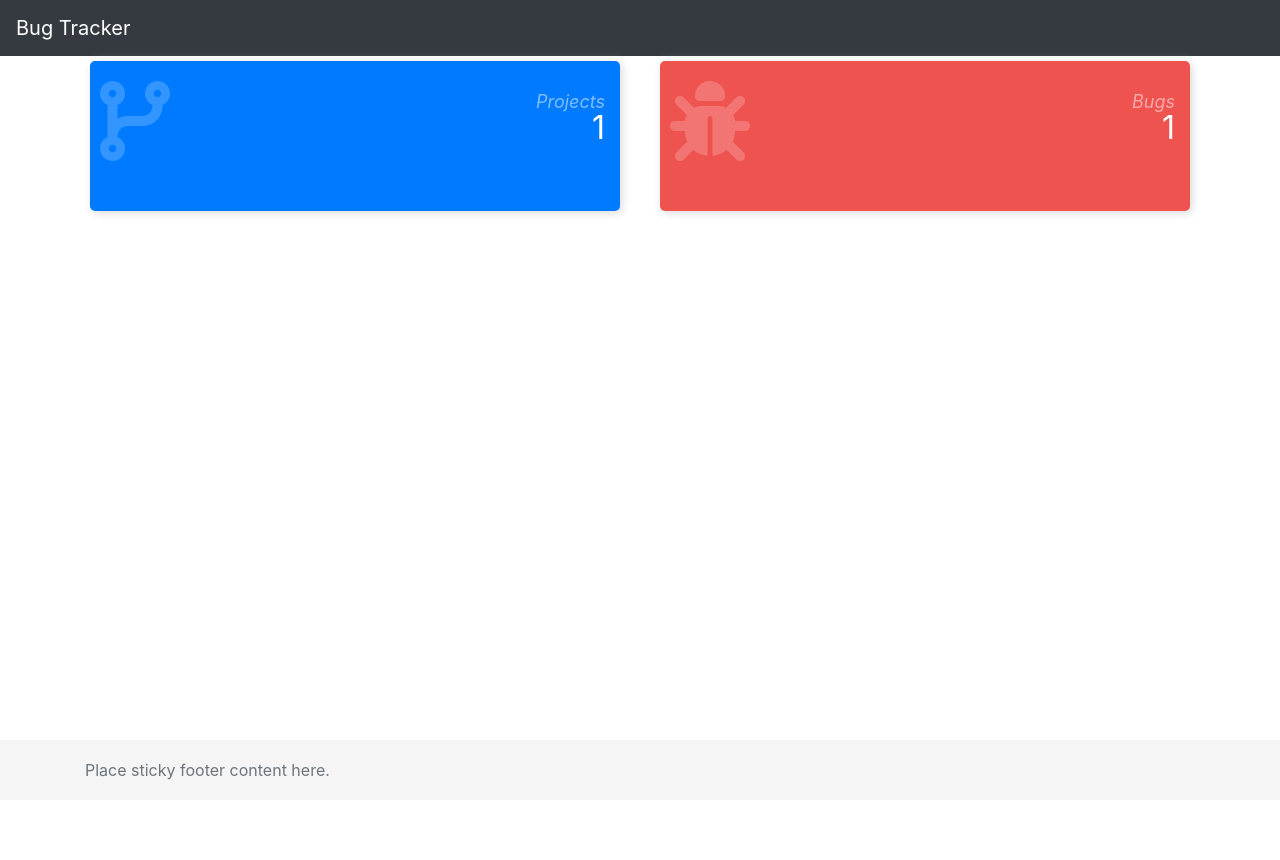
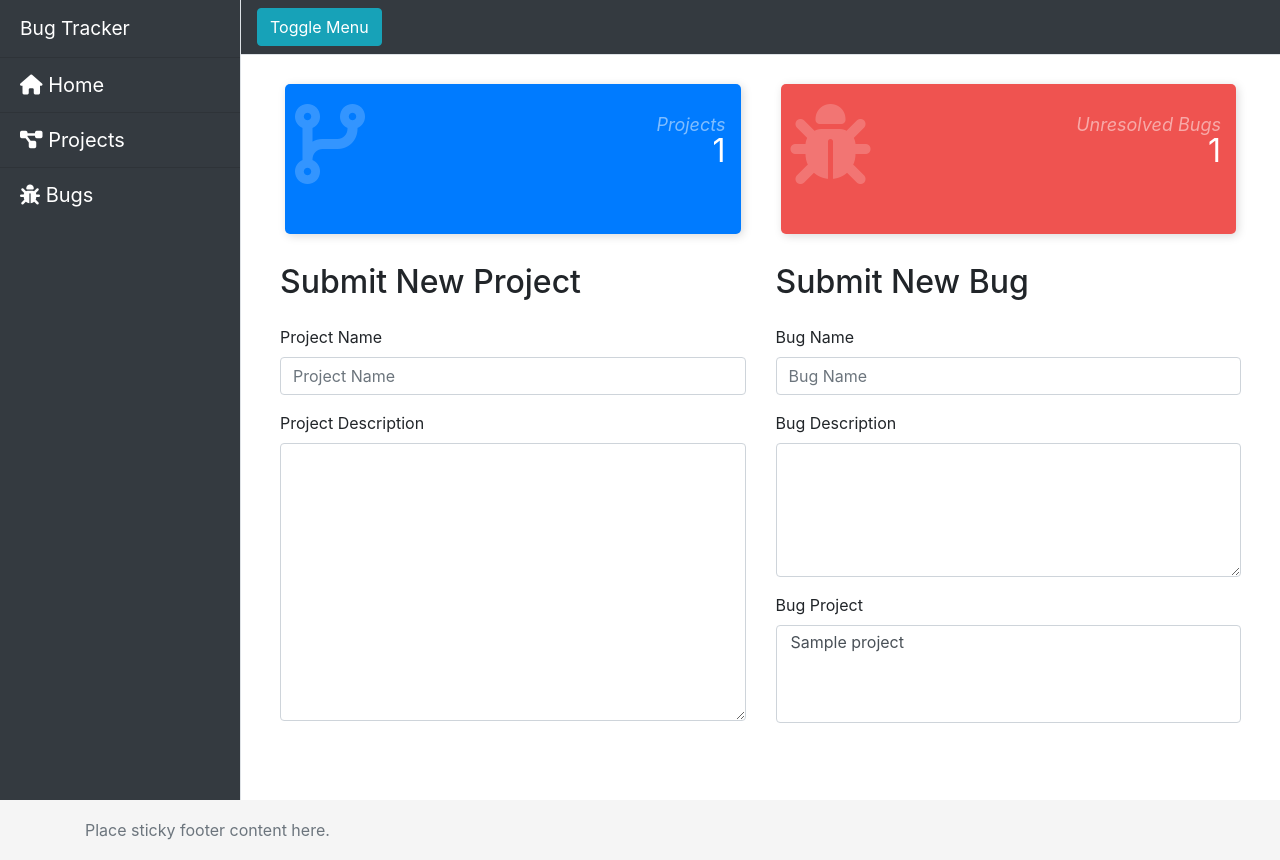
Before and after one commit to DevPuga/Bug-Tracker, a Django app: page / in a window 1280 px wide. Before the commit the page ends 780 px from the top, so only its background shows below. Run offline with Django 3.2, Linux system fonts and the light colour scheme; tables that the repository leaves empty hold one stand-in row (values such as "Sample post"); some libraries are stand-ins or nearby versions.

Commit message:
Added sidebar and navbar

```diff
--- a/bug_tracker/bugtrack/static/css/styles.css
+++ b/bug_tracker/bugtrack/static/css/styles.css
@@ -73,3 +73,55 @@ body {
   color: #FFF;
 }
 /* Card CSS */
+body {
+  overflow-x: hidden;
+}
+
+#sidebar-wrapper {
+  min-height: 100vh;
+  margin-left: -15rem;
+  -webkit-transition: margin .25s ease-out;
+  -moz-transition: margin .25s ease-out;
+  -o-transition: margin .25s ease-out;
+  transition: margin .25s ease-out;
+}
+
+#sidebar-wrapper .sidebar-heading {
+  padding: 0.875rem 1.25rem;
+  font-size: 1.2rem;
+}
+
+#sidebar-wrapper .list-group {
+  width: 15rem;
+}
+
+#page-content-wrapper {
+  min-width: 100vw;
+}
+
+#wrapper.toggled #sidebar-wrapper {
+  margin-left: 0;
+}
+
+@media (min-width: 768px) {
+  #sidebar-wrapper {
+    margin-left: 0;
+  }
+
+  #page-content-wrapper {
+    min-width: 0;
+    width: 100%;
+  }
+
+  #wrapper.toggled #sidebar-wrapper {
+    margin-left: -15rem;
+  }
+}
+
+.list-group-item {
+  font-size: 20px;
+}
+
+.list-group-item, #sidebar-wrapper {
+  color: white;
+}
--- a/bug_tracker/bugtrack/templates/bugtrack/base.html
+++ b/bug_tracker/bugtrack/templates/bugtrack/base.html
@@ -11,11 +11,28 @@
 		<script src="https://kit.fontawesome.com/322440a0bd.js" crossorigin="anonymous"></script>
   </head>
   <body>
-  	<nav class="navbar navbar-dark bg-dark">
-  		<a href="" class="navbar-brand">Bug Tracker</a>
-  	</nav>
-  	{% block content %}
-		{% endblock %}
+  	<div class="d-flex" id="wrapper">
+  		<div class="bg-dark border-right" id="sidebar-wrapper">
+      	<div class="sidebar-heading">Bug Tracker</div>
+      		<div class="list-group list-group-flush">
+        		<a href="#" class="list-group-item list-group-item-action bg-dark"><i class="fas fa-home"></i> Home</a>
+        		<a href="#" class="list-group-item list-group-item-action bg-dark"><i class="fas fa-project-diagram"></i> Projects</a>
+        		<a href="#" class="list-group-item list-group-item-action bg-dark"><i class="fas fa-bug"></i> Bugs</a>
+      	</div>
+    	</div>
+    	<div id="page-content-wrapper">
+    		<nav class="navbar navbar-expand-lg navbar-dark bg-dark border-bottom">
+        	<button class="btn btn-info" id="menu-toggle">Toggle Menu</button>
+        	<button class="navbar-toggler" type="button" data-toggle="collapse" data-target="#navbarSupportedContent" aria-controls="navbarSupportedContent" aria-expanded="false" aria-label="Toggle navigation">
+          	<span class="navbar-toggler-icon"></span>
+        	</button>
+      	</nav>
+      	<div class="p-4">
+			  	{% block content %}
+					{% endblock %}
+				</div>
+			</div>
+		</div>
 		<footer class="footer">
       <div class="container">
         <span class="text-muted">Place sticky footer content here.</span>
@@ -24,5 +41,12 @@
     <script src="https://code.jquery.com/jquery-3.3.1.slim.min.js" integrity="sha384-q8i/X+965DzO0rT7abK41JStQIAqVgRVzpbzo5smXKp4YfRvH+8abtTE1Pi6jizo" crossorigin="anonymous"></script>
     <script src="https://cdnjs.cloudflare.com/ajax/libs/popper.js/1.14.7/umd/popper.min.js" integrity="sha384-UO2eT0CpHqdSJQ6hJty5KVphtPhzWj9WO1clHTMGa3JDZwrnQq4sF86dIHNDz0W1" crossorigin="anonymous"></script>
     <script src="https://stackpath.bootstrapcdn.com/bootstrap/4.3.1/js/bootstrap.min.js" integrity="sha384-JjSmVgyd0p3pXB1rRibZUAYoIIy6OrQ6VrjIEaFf/nJGzIxFDsf4x0xIM+B07jRM" crossorigin="anonymous"></script>
+
+    <script>
+    	$("#menu-toggle").click(function(e) {
+      	e.preventDefault();
+      	$("#wrapper").toggleClass("toggled");
+    	});
+  	</script>
   </body>
 </html>
--- a/bug_tracker/bugtrack/templates/bugtrack/home.html
+++ b/bug_tracker/bugtrack/templates/bugtrack/home.html
@@ -1,7 +1,7 @@
 {% extends "bugtrack/base.html" %}
 
 {% block content %}
-<div class="container">
+<div class="container-fluid">
 	<div class="row">
 		<div class="col-md">
 			<div class="card-counter primary">
@@ -15,10 +15,46 @@
 			<div class="card-counter danger">
 				<i class="fas fa-bug"></i>
         <span class="count-numbers">{{ data.tickets.count }}</span>
-        <span class="count-name">Bugs</span>
+        <span class="count-name">Unresolved Bugs</span>
         <a href="#" class="stretched-link"></a>
 			</div>
 		</div>
 	</div>
+	<div class="row">
+		<div class="col-md">
+			<h2 class="my-4">Submit New Project</h2>
+			<form action="" class="">
+				<div class="form-group">
+					<label for="projectName">Project Name</label>
+					<input type="text" class="form-control" id="projectName" placeholder="Project Name">
+				</div>
+				<div class="form-group">
+					<label for="projectDescription">Project Description</label>
+					<textarea class="form-control" id="projectDescription" cols="30" rows="11"></textarea>
+				</div>
+			</form>
+		</div>
+		<div class="col-md">
+			<h2 class="my-4">Submit New Bug</h2>
+			<form action="">
+				<div class="form-group">
+					<label for="bugTitle">Bug Name</label>
+					<input type="text" id="bugTitle" class="form-control" placeholder="Bug Name">
+				</div>
+				<div class="form-group">
+					<label for="bugDescription">Bug Description</label>
+					<textarea class="form-control" id="bugDescription" cols="30" rows="5"></textarea>
+				</div>
+				<div class="form-group">
+					<label for="bugProject">Bug Project</label>
+					<select multiple class="form-control" id="bugProject">
+						{% for project in data.projects %}
+							<option>{{ project.project_name }}</option>
+						{% endfor %}
+					</select>
+				</div>
+			</form>
+		</div>
+	</div>
 </div>
 {% endblock %}
```
